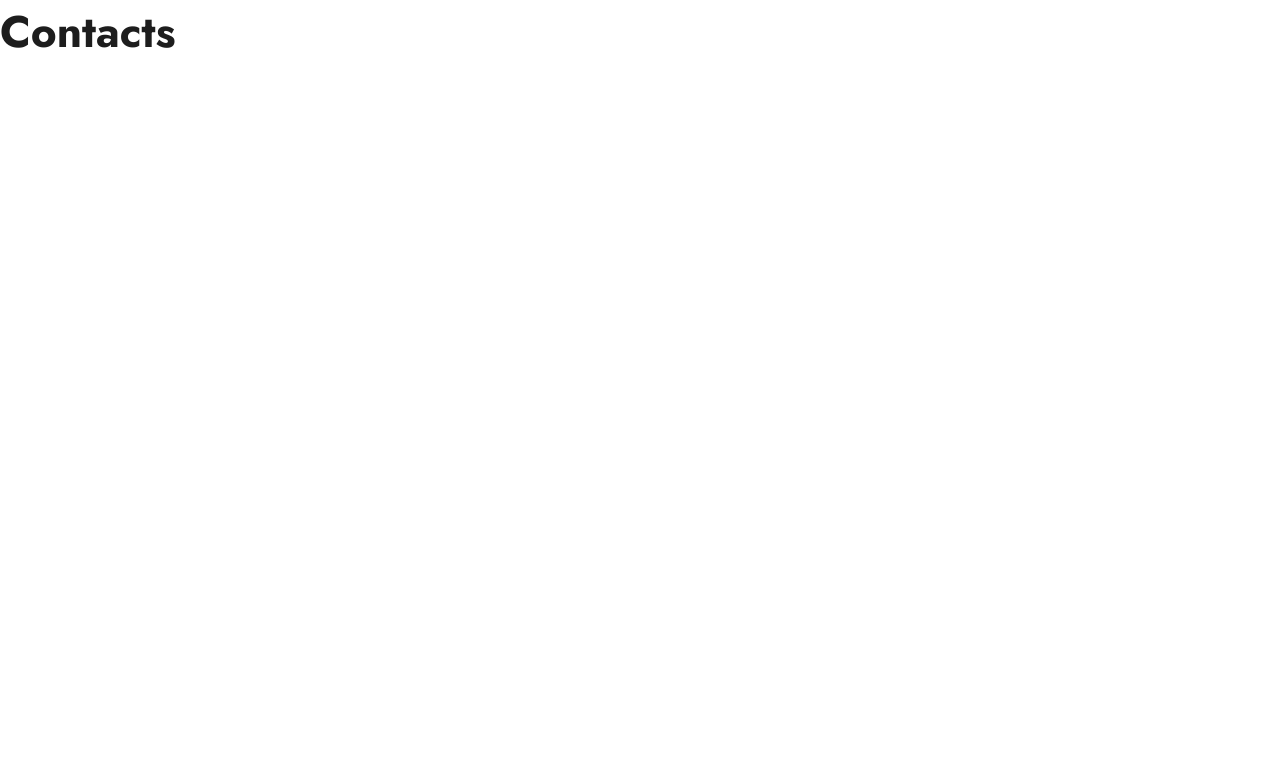
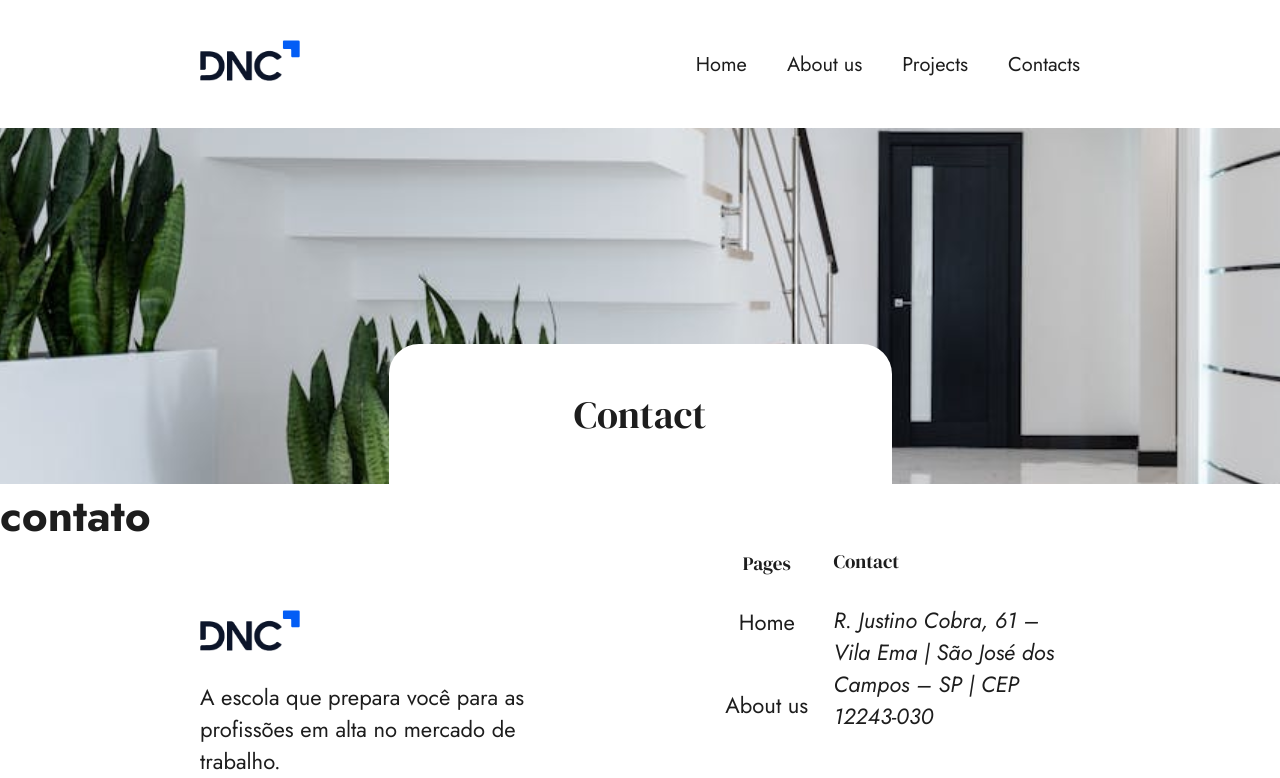
Before and after one commit to hashiraofcode/aprendendoReact, a React (Vite) app in the folder dnc-arq-valmir-neto/: page /contact in a window 1280 px wide. Shown: the top 778 px of the page. Built offline with nearby package versions, Linux system fonts and the light colour scheme.

Commit message:
Iniciando criação do form da contact page

```diff
--- /dev/null
+++ b/dnc-arq-valmir-neto/src/components/ContactForm/contactform.jsx
@@ -0,0 +1,9 @@
+function ContactForm() {
+    return(
+        <div className="container">
+            <form action=""></form>
+        </div>
+    )
+}
+
+export default ContactForm
--- a/dnc-arq-valmir-neto/src/components/banner/banner.jsx
+++ b/dnc-arq-valmir-neto/src/components/banner/banner.jsx
@@ -1,4 +1,4 @@
-import '../banner/banner.css'
+import './banner.css'
 
 function Banner(props) {
     return (
--- a/dnc-arq-valmir-neto/src/pages/about.jsx
+++ b/dnc-arq-valmir-neto/src/pages/about.jsx
@@ -1,4 +1,4 @@
-import BannerComponet from '../components/banner/banner'
+import BannerComponet from '../components/Banner/banner'
 import bannerImageBg from '../assets/bg-about-image.svg'
 import Header from '../components/Header/Header'
 import Footer from '../components/Footer/footer'
--- a/dnc-arq-valmir-neto/src/pages/contacts.jsx
+++ b/dnc-arq-valmir-neto/src/pages/contacts.jsx
@@ -1,10 +1,17 @@
-import Header from '../components/Header/Header'
-import Footer from '../components/Footer/footer'
+import Banner from '../components/Banner/banner.jsx'
+import Header from '../components/Header/Header.jsx'
+import ContactForm from '../components/ContactForm/contactform.jsx'
+import Footer from '../components/Footer/footer.jsx'
+import ImageBanner from '../assets/bg-contact-image.svg'
 
 function Contacts() {
     return(
         <>
-        <h1>Contacts</h1>
+        <Header/>
+        <Banner image={ImageBanner} title='Contact'/>
+        <h1>contato</h1>
+        {/* <ContactForm/> */}
+        <Footer />
         </>
     )
 }
--- a/dnc-arq-valmir-neto/src/pages/projects.jsx
+++ b/dnc-arq-valmir-neto/src/pages/projects.jsx
@@ -1,7 +1,7 @@
 import Header from '../components/Header/Header'
 import Footer from '../components/Footer/footer'
 import ProjectList from '../components/ProjectsList/projectList'
-import BannerComponet from '../components/banner/banner'
+import BannerComponet from '../components/Banner/banner'
 import bannerImageBg from '../assets/bg-projects-image.svg'
 
 function Projects() {
```
Also changed, not shown: dnc-arq-valmir-neto/src/assets/bg-contact-image.svg (added), dnc-arq-valmir-neto/src/components/ContactForm/contactform.css (added).
